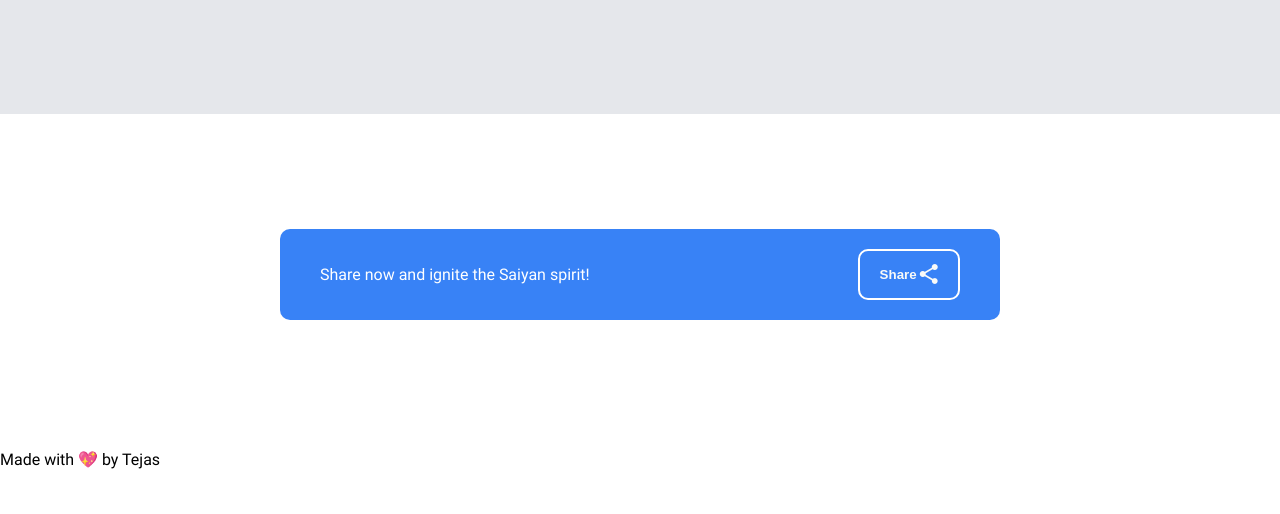
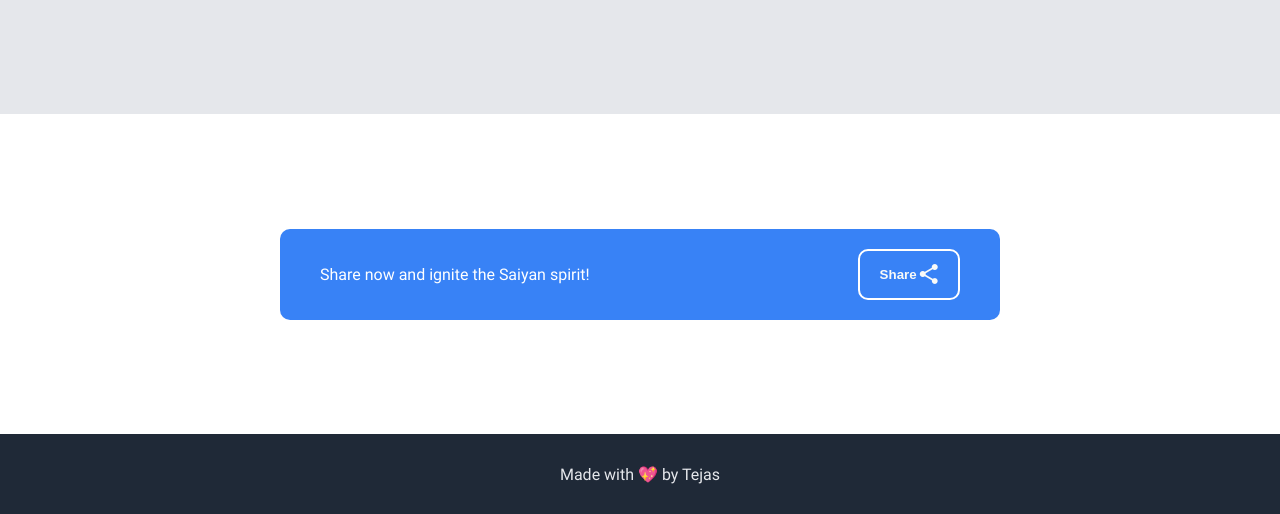
Before and after one commit to tejasps2001/odin-landing, a plain HTML site: page index.html in a window 1280 px wide. Shown: the part 1766-2280 px from the top of the page. Before the commit the page ends 2251 px from the top, so only its background shows below. Drawn offline with Linux system fonts and the light colour scheme.

Commit message:
Stylise footer

```diff
--- a/index.html
+++ b/index.html
@@ -71,7 +71,7 @@
             <button>Share <i class="material-icons">share</i></button>
         </div>
     </div>
-    <p>Made with 💖 by Tejas</p>
+    <p class="footer">Made with 💖 by Tejas</p>
 </body>
 
 </html>
--- a/style.css
+++ b/style.css
@@ -60,7 +60,7 @@ button:hover {
     display: flex;
     justify-content: space-between;
     align-items: center;
-    padding-top: 15px;
+    padding-top: 25px;
     padding-left: 100px;
     padding-bottom: 60px;
     padding-right: 100px;
@@ -180,3 +180,13 @@ a {
 .cta-box button:hover {
     filter: brightness(130%);
 }
+
+.footer {
+    height: 10vh;
+    background-color: #1F2937;
+    color: #E5E7EB;
+    display: flex;
+    justify-content: center;
+    align-items: center;
+    margin: 0;
+}
```
